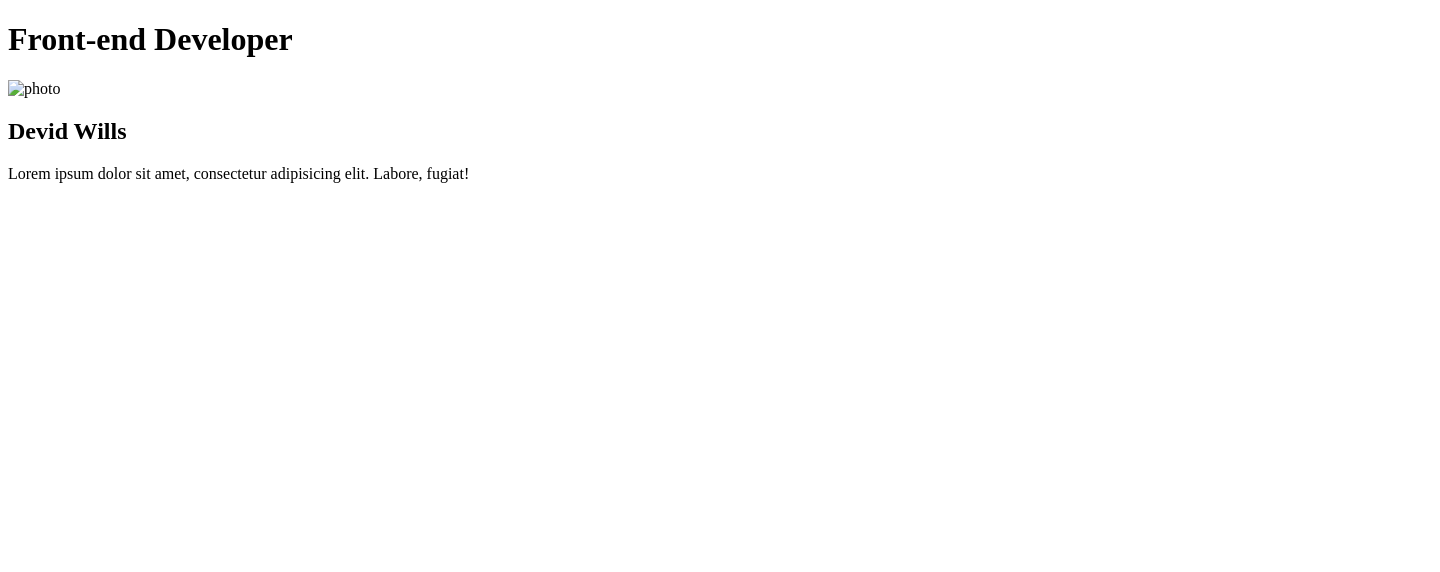
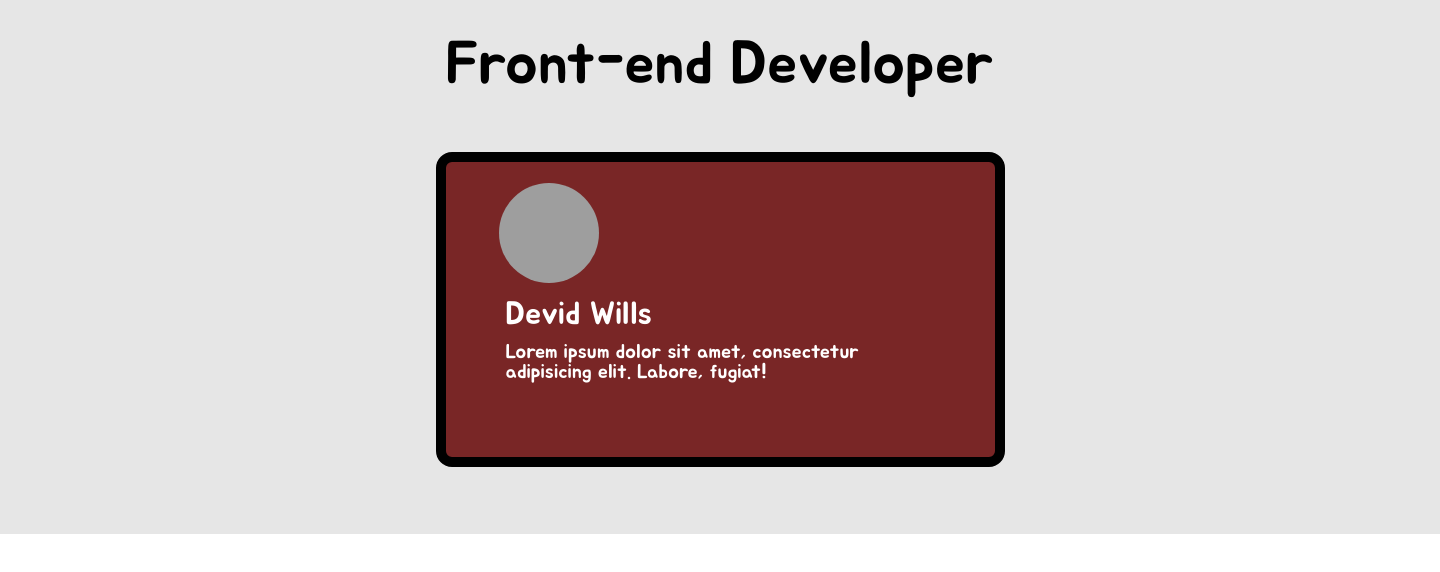
Before and after one commit to alestdnepr/Hillel-Front-end, a plain HTML site: page LessonWork5.1/index.html in a window 1280 px wide. Shown: the whole page, 1440 px wide, since content can reach past the window. Drawn offline with Linux system fonts and the light colour scheme; grey boxes are pictures that could not be loaded.

Commit message:
update Les5.1

```diff
--- a/LessonWork5.1/index.html
+++ b/LessonWork5.1/index.html
@@ -4,14 +4,19 @@
 <head>
     <meta charset="UTF-8">
     <meta name="viewport" content="width=device-width, initial-scale=1.0">
+    <link rel="stylesheet" href="./source/styles/reset.css">
+    <link rel="stylesheet" href="./source/styles/styles.css">
     <title>Lesson-5.1</title>
+    <!--https://www.figma.com/design/RwKfEDVg0FXaNikVAkeVmC/homework?node-id=1-2&t=XMCZ7CoBjOxp3b6F-0-->
 </head>
 
 <body>
     <div class="form-frontend">
         <h1 class="head-frontend">Front-end Developer</h1>
         <div class="card-info">
-            <img class="card-photo" src="" alt="photo">
+            <div class="card-image">
+                <img class="card-photo" src="source/images/photo.jpg" alt="photoman">
+            </div>
             <h2 class="card-title">Devid Wills</h2>
             <p class="card-text">Lorem ipsum dolor sit amet, consectetur adipisicing elit. Labore, fugiat!</p>
         </div>
--- /dev/null
+++ b/LessonWork5.1/source/styles/reset.css
@@ -0,0 +1,130 @@
+html,
+body,
+div,
+span,
+applet,
+object,
+iframe,
+h1,
+h2,
+h3,
+h4,
+h5,
+h6,
+p,
+blockquote,
+pre,
+a,
+abbr,
+acronym,
+address,
+big,
+cite,
+code,
+del,
+dfn,
+em,
+img,
+ins,
+kbd,
+q,
+s,
+samp,
+small,
+strike,
+strong,
+sub,
+sup,
+tt,
+var,
+b,
+u,
+i,
+center,
+dl,
+dt,
+dd,
+ol,
+ul,
+li,
+fieldset,
+form,
+label,
+legend,
+table,
+caption,
+tbody,
+tfoot,
+thead,
+tr,
+th,
+td,
+article,
+aside,
+canvas,
+details,
+embed,
+figure,
+figcaption,
+footer,
+header,
+hgroup,
+menu,
+nav,
+output,
+ruby,
+section,
+summary,
+time,
+mark,
+audio,
+video {
+    margin: 0;
+    padding: 0;
+    border: 0;
+    font-size: 100%;
+    font: inherit;
+    vertical-align: baseline;
+}
+
+/* HTML5 display-role reset for older browsers */
+article,
+aside,
+details,
+figcaption,
+figure,
+footer,
+header,
+hgroup,
+menu,
+nav,
+section {
+    display: block;
+}
+
+body {
+    line-height: 1;
+}
+
+ol,
+ul {
+    list-style: none;
+}
+
+blockquote,
+q {
+    quotes: none;
+}
+
+blockquote:before,
+blockquote:after,
+q:before,
+q:after {
+    content: '';
+    content: none;
+}
+
+table {
+    border-collapse: collapse;
+    border-spacing: 0;
+}
--- /dev/null
+++ b/LessonWork5.1/source/styles/styles.css
@@ -0,0 +1,61 @@
+@import url('https://fonts.googleapis.com/css2?family=Jua&display=swap');
+
+html {
+    color-scheme: only light;
+    font-family: 'Jua';
+}
+
+.form-frontend {
+    display: flex;
+    flex-direction: column;
+    align-items: center;
+    width: 1440px;
+    height: 534px;
+    background-color: rgb(230, 230, 230);
+
+}
+
+.head-frontend {
+    font-size: 60px;
+    font-weight: 400;
+    padding-top: 35px;
+    color: #000000;
+}
+
+.card-info {
+    width: 549px;
+    height: 295px;
+    margin-top: 57px;
+    border: 10px solid #000000;
+    border-radius: 16px;
+    background-color: #792626;
+}
+
+.card-image {
+    padding-top: 21px;
+    padding-left: 53px;
+}
+
+.card-photo {
+    width: 100px;
+    height: 100px;
+    border-radius: 100px;
+    object-fit: cover;
+}
+
+.card-title {
+    padding-top: 12px;
+    padding-left: 60px;
+    font-size: 32px;
+    font-weight: 400;
+    color: #FFFFFF;
+}
+
+.card-text {
+    max-width: 402px;
+    padding-top: 12px;
+    padding-left: 60px;
+    font-size: 20px;
+    font-weight: 400;
+    color: #FFFFFF;
+}
```
